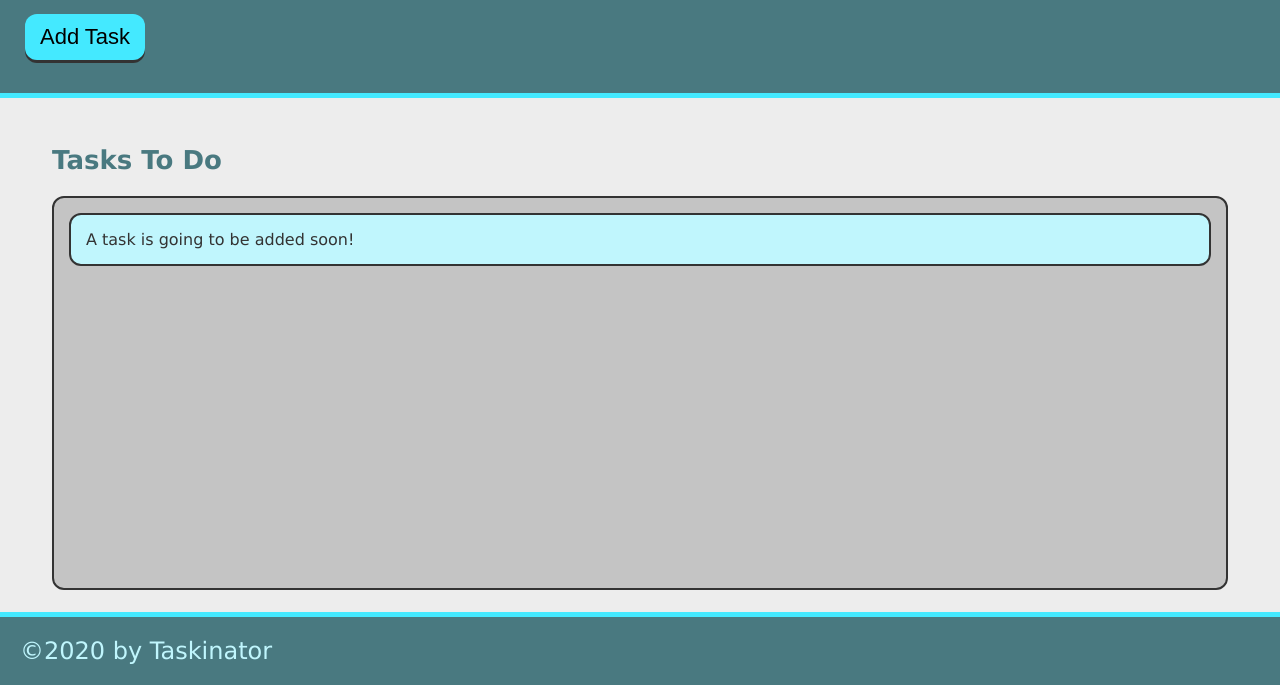
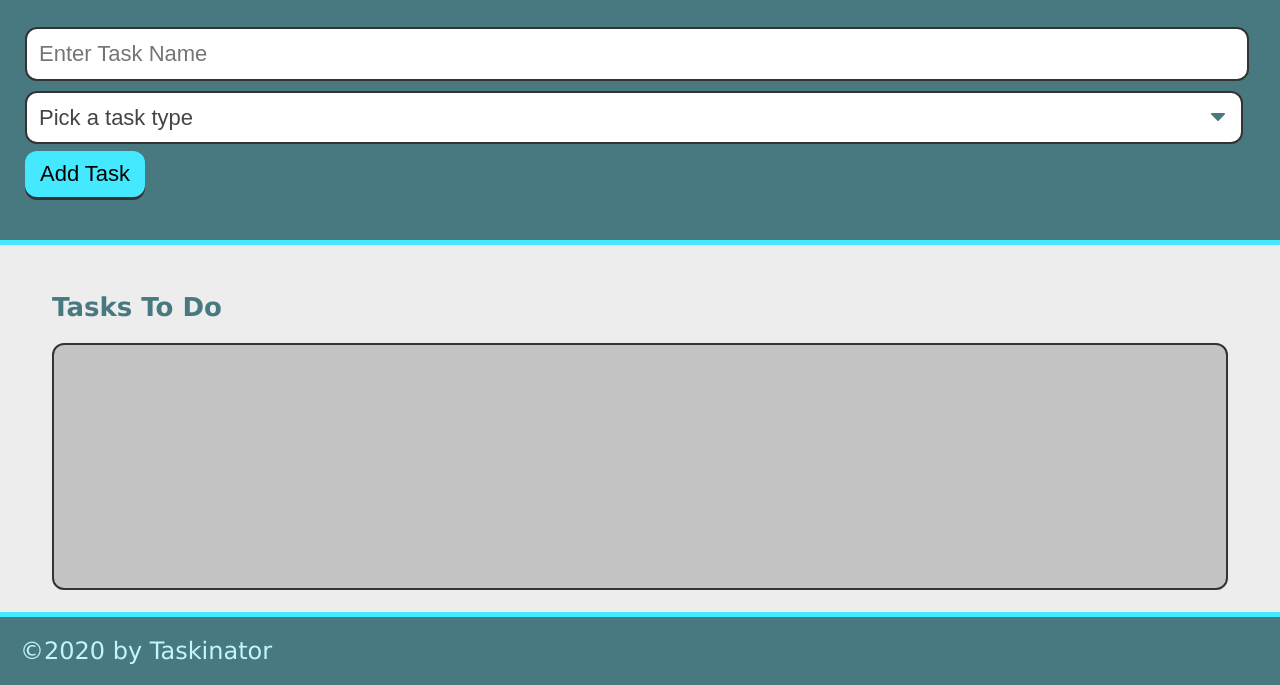
Before and after one commit to jlam6132/taskinator, a plain HTML site: page index.html in a window 1280 px wide. Shown: the part 115-800 px from the top of the page. Drawn offline with Linux system fonts and the light colour scheme; files whose address does not match are found by name.

Commit message:
added form inputs and choices

```diff
--- a/index.html
+++ b/index.html
@@ -12,14 +12,26 @@
     <header>
         <h1 class="page-title">Taskinator</h1>
         <p>Click the button below to add a new task!</p>
-        <button class="btn" id="save-task">Add Task</button>
+        <form id="task-form">
+            <div class="form-group">
+                <input type="text" name="task-name" class="text-input" placeholder="Enter Task Name" />
+                <div class="form-group">
+                    <select name="task-type" class="select-dropdown">
+                        <option value="" disabled selected>Pick a task type</option>
+                        <option value="Print">Print</option>
+                        <option value="Web">Web</option>
+                        <option value="Mobile">Mobile</option>
+                    </select>
+                </div>
+                <button class="btn" id="save-task" type="submit">Add Task</button>
+            </div>
+        </form>
     </header>
 
     <main class="page-content">
         <section class="task-list-wrapper">
             <h2 class="list-title">Tasks To Do</h2>
             <ul class="task-list" id="tasks-to-do">
-                <li class="task-item">A task is going to be added soon!</li>
             </ul>
         </section>
     </main>
```
